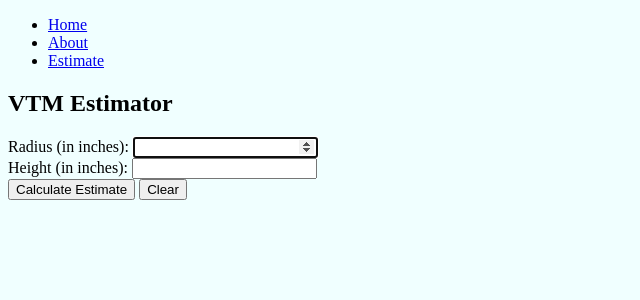
After one commit to alexhingtgen/vtm_site, a Flask app: template templates/estimate.html in a window 1280 px wide. The commit adds this page. Shown: the top 300 px of the page, without its empty margins (0-640 px from the left). Run offline with Flask 2, Linux system fonts and the light colour scheme; the template is opened without the code that fills it, so the values that code supplies are empty.

Commit message:
vtm_site initial commit

```diff
--- a/app.py
+++ b/app.py
@@ -5,11 +5,26 @@ app = Flask(__name__)
 
 @app.route('/')
 def index():
-    return render_template('index.html')
+    return render_template('index.html', pageTitle='Vertical Tank Maintenance')
 
-@app.route('/mike')
-def mike():
-    return render_template('mike.html')
+@app.route('/about')
+def about():
+    return render_template('about.html', pageTitle='About Vertical Tank Maintenance')
+
+@app.route('/estimate', methods=['GET','POST'])
+def estimate():
+    if request.method == 'POST':
+        form = request.form
+        radius = float(form['radius'])
+        height = float(form['height'])
+        tank_top = pi * radius**2
+        tank_side = 2 * (pi * (radius * height))
+        tank_area = tank_top + tank_side
+        total_sqft = tank_area / 144
+        material_cost = total_sqft * 25
+        labor_cost = total_sqft * 15
+        estimate = "${:,.2f}".format(round(material + labor, 2))
+    return render_template('estimate.html', pageTitle='VTM Estimator')
 
 if __name__ == '__main__':
     app.run(debug=True)
--- a/templates/base.html
+++ b/templates/base.html
@@ -1,21 +1,24 @@
 <!DOCTYPE html>
 <html lang="en">
+
 <head>
     <meta charset="UTF-8">
-    <meta name="viewport" content="width=device-width, initial-scale=1.0">
-    <title>{% block title %} {% endblock%}</title>
+    <title>Vertical Tank Maintenance</title>
     <link rel="stylesheet" type="text/css" href="{{ url_for('static', filename='css/stylesheet.css') }}">
 </head>
+
 <body>
-    <div>
-        <h1>Welcome to Software Design</h1>
-        <hr>
-        <br>
+    <nav>
+        <ul>
+            <li><a class='active' href='./'>Home</a></li>
+            <li><a href='./about'>About</a></li>
+            <li><a href='./estimate'>Estimate</a></li>
+        </ul>
+    </nav>
 
-        {% block body %}
+    {% block body %}
 
-        {% endblock %}
+    {% endblock %}
 
-    </div>
 </body>
 </html>
--- /dev/null
+++ b/templates/estimate.html
@@ -0,0 +1,20 @@
+{% extends 'base.html' %}
+
+{% block body %}
+
+<h2> VTM Estimator</h2>
+<form action='/estimate' method='POST'>
+    <label for='radius'>Radius (in inches):</label>
+    <input type='number' id='radius' name='radius' autofocus required />
+    <br />
+    <label for='height'>Height (in inches):</label>
+    <input type='number' id='height' name='height' />
+    <br />
+    <input type='submit' id='submit' value='Calculate Estimate'>
+    <input type='reset' value='Clear'>
+</form>
+<br />
+{% if quote %}
+ The estimate for painting the tank is {{quote}}.
+{% endif %}
+{% endblock %}
--- a/templates/mike.html
+++ /dev/null
@@ -1,6 +0,0 @@
-{% extends 'base.html' %}
-
-{% block title %} Welcome to Mike's Page {% endblock %}
-
-
-{% block body %} It's Mike! {% endblock %}
```
Also changed, not shown: templates/about.html (added, +7 -0 lines), static/Images/above_ground_vertical_tanks.jpg (added), 2 other files.
